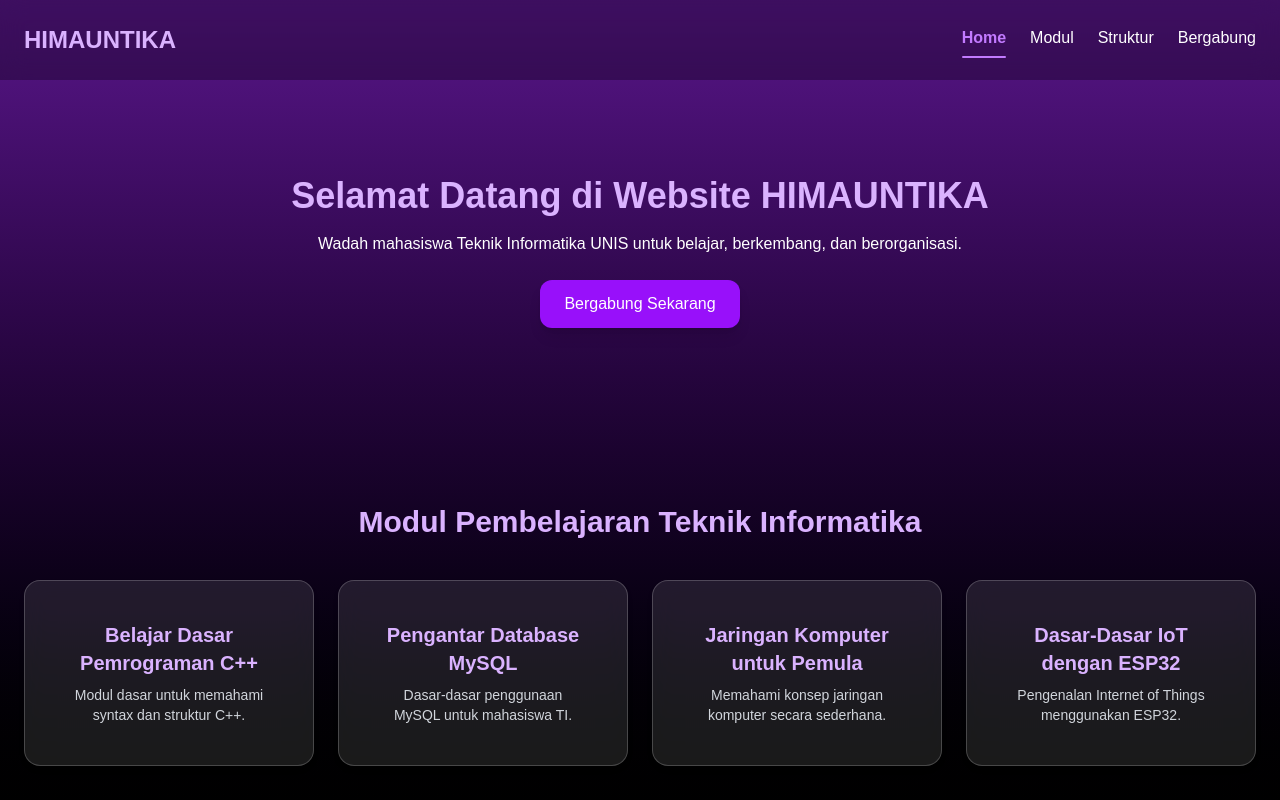
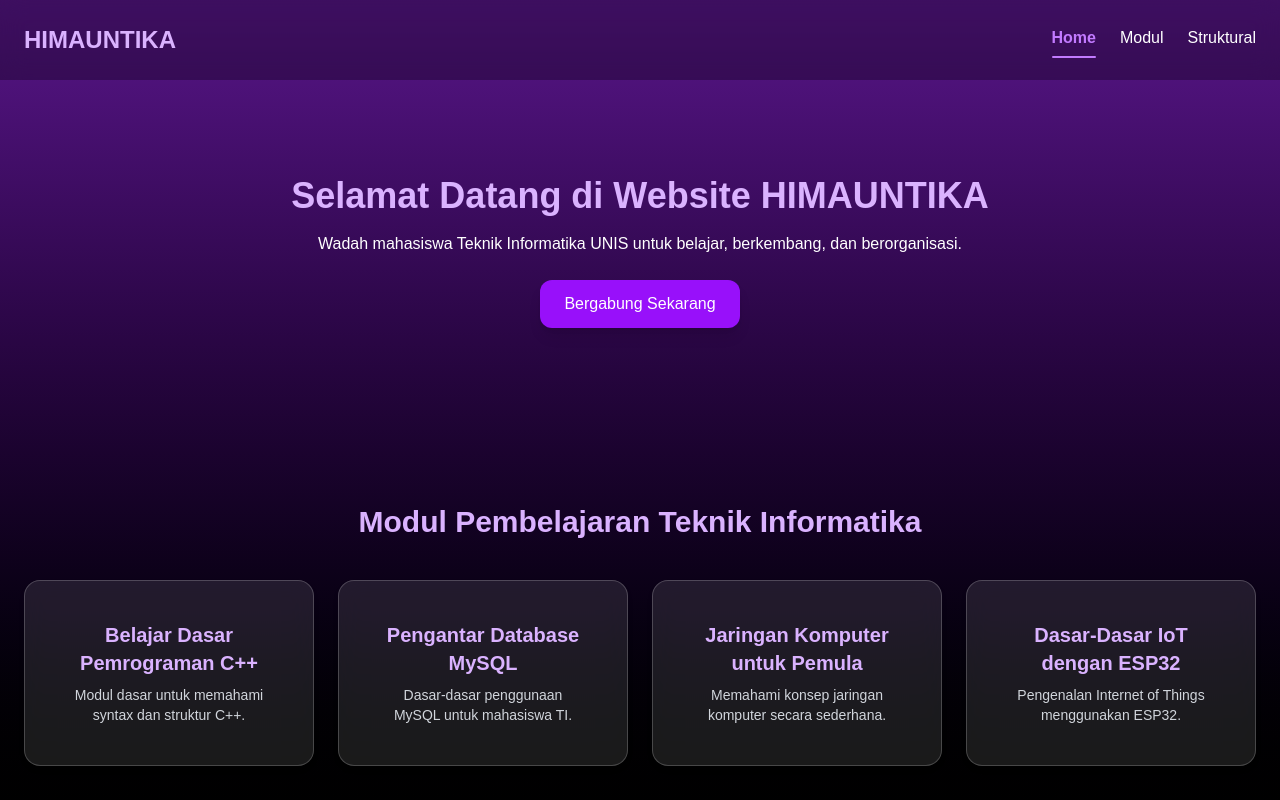
Before and after one commit to Gbaee/himauntika.ac.id, a Next.js app: page / in a window 1280 px wide. Shown: the top 800 px of the page. Built offline with nearby package versions, Linux system fonts and the light colour scheme.

Commit message:
menghapus tombol bergabung di navbar

```diff
--- a/pages/himauntika.jsx
+++ b/pages/himauntika.jsx
@@ -103,8 +103,8 @@ export default function HimauntikaPage() {
           {[
             { id: "home", label: "Home" },
             { id: "modules", label: "Modul" },
-            { id: "struktur", label: "Struktur" },
-            { id: "join", label: "Bergabung" },
+            { id: "struktur", label: "Struktural" },
+            // { id: "join", label: "Bergabung" },
           ].map((item) => (
             <button
               key={item.id}
```
